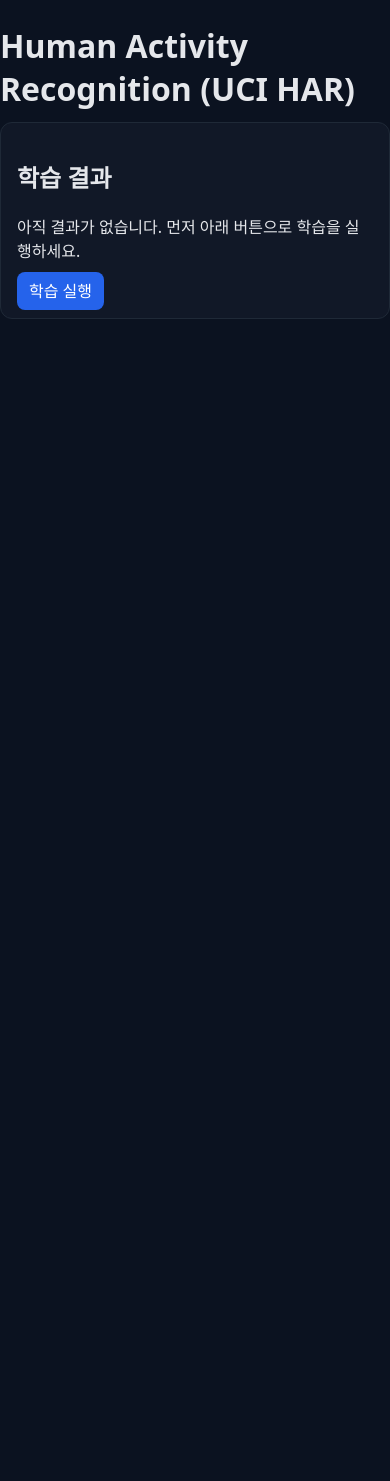
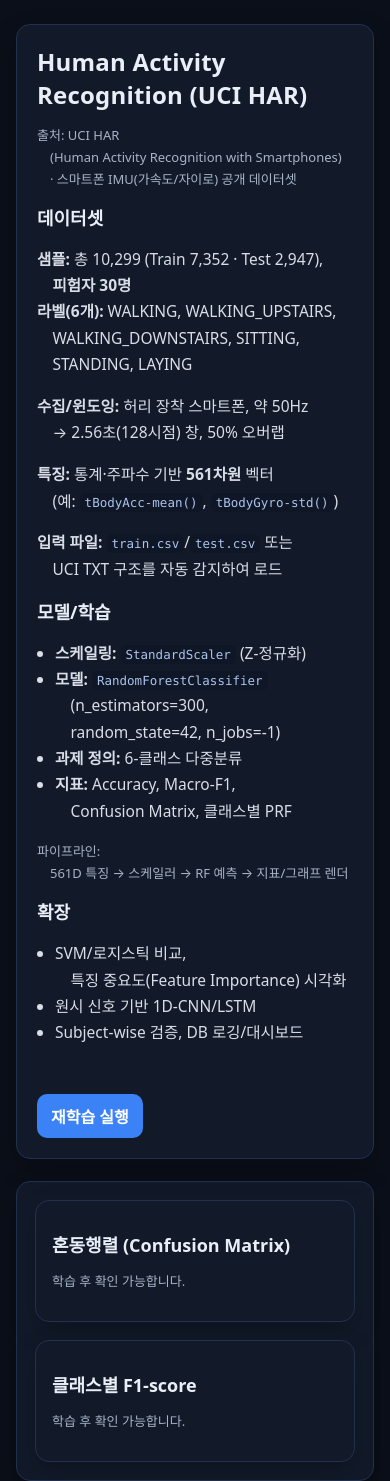
Before and after one commit to dPdms21/PHP_Web-Service-Application, a PHP site: page / in a window 390 px wide. Before the commit the page ends 319 px from the top, so only its background shows below. Run offline with PHP 8.4, Linux system fonts and the light colour scheme.

Commit message:
feat(har): Human Activity Recognition (HAR) web demo - Add PHP dashboard (sidebar + charts) for UCI HAR results - Add RF training script (CSV/TXT auto-load, StandardScaler, RandomForest) - Export metrics.json, confusion_matrix_rf.png, rf_model.pkl - Wire Chart.js to visualize per-class Precision/Recall/F1 - Update .gitignore (venv, outputs, caches)

```diff
--- a/human_activity_recognition/public/index.php
+++ b/human_activity_recognition/public/index.php
@@ -7,64 +7,205 @@
     <html lang="ko">
     <head>
     <meta charset="utf-8" />
-<title>HAR 대시보드</title>
+    <meta name="viewport" content="width=device-width,initial-scale=1" />
+    <title>Human Activity Recognition (UCI HAR)</title>
     <script src="https://cdn.jsdelivr.net/npm/chart.js"></script>
+
     <style>
-  body { max-width: 1000px; margin: 24px auto; font-family: system-ui, -apple-system, 'Segoe UI', Roboto, sans-serif; color:#e5e7eb; background:#0b1220; }
-  h1 { margin:0 0 12px 0; }
-  .card { background:#111827; padding:16px; border-radius:12px; margin-bottom:16px; border:1px solid #1f2937; }
-  .pill { background:#1f2937; padding:8px 12px; border-radius:999px; display:inline-block; margin-right:8px; }
-  a.btn { background:#2563eb; color:#fff; padding:8px 12px; border-radius:8px; text-decoration:none; }
+    :root{
+        --bg:#0b0f19;
+        --card:#121a2a;
+        --line:#22314f;
+        --text:#e9eef7;
+        --muted:#b4c0d3;
+        --accent:#3b82f6;
+        --codebg:#0f1625;
+    }
+    *{box-sizing:border-box}
+    html,body{height:100%}
+    body{
+        margin:0;
+        font-family: ui-sans-serif,system-ui,-apple-system,"Segoe UI",Roboto,Helvetica,Arial;
+        background:var(--bg); color:var(--text);
+    }
+    .container{
+        display:grid; grid-template-columns: 380px 1fr; gap:22px;
+        max-width: 1280px; margin: 24px auto; padding: 0 16px;
+    }
+    .sidebar,.content,.card{
+        background:var(--card); border:1px solid var(--line); border-radius:14px;
+        box-shadow: 0 10px 24px rgba(0,0,0,.25);
+    }
+    .sidebar{
+        padding:20px; position:sticky; top:16px; height:fit-content;
+    }
+    h1{margin:0 0 10px 0; font-size:24px; font-weight:800; letter-spacing:.2px}
+    h2{margin:14px 0 10px 0; font-size:18px; font-weight:700}
+    p,li,dd{color:var(--text); opacity:.92; line-height:1.7; font-size:15.5px}
+    small,.muted{color:var(--muted); font-size:13px}
+    .sidebar p,.sidebar ul,.sidebar dl{max-width: 100%}
+    .sidebar code{
+        background:var(--codebg); color:#b9d2ff; padding:2px 5px; border-radius:6px;
+        font-family: ui-monospace,SFMono-Regular,Menlo,Consolas,monospace; font-size: 12.5px;
+    }
+    .pill{
+        background:rgba(59,130,246,.15); color:#cfe2ff; border:1px solid rgba(59,130,246,.35);
+        padding:8px 12px; border-radius:999px; display:inline-block; margin: 0 8px 8px 0;
+        font-weight:700;
+    }
+    a.btn{
+        background:var(--accent); color:#fff; padding:10px 14px; border-radius:10px;
+        text-decoration:none; display:inline-block; font-weight:700
+    }
+    .content{padding:18px}
+    .grid{display:grid; grid-template-columns: 1fr; gap:18px}
+    .card{padding:16px}
+    .chart-box{position:relative; height:360px; width:100%}
+    img.cm{width:100%; height:auto; border-radius:10px; border:1px solid var(--line)}
+    @media (max-width:1000px){
+        .container{grid-template-columns:1fr}
+    }
     </style>
     </head>
     <body>
+    <div class="container">
+        <!-- LEFT: 설명 패널 -->
+        <aside class="sidebar">
         <h1>Human Activity Recognition (UCI HAR)</h1>
+        <?php if ($data): ?>
+            <div style="margin:6px 0 12px 0">
+            <span class="pill">Accuracy <?=number_format($data['accuracy']*100,2)?>%</span>
+            <span class="pill">Macro F1 <?=number_format($data['macro_f1']*100,2)?>%</span>
+            </div>
+        <?php endif; ?>
 
+        <p class="muted">출처: UCI HAR <br>&emsp;(Human Activity Recognition with Smartphones) <br>&emsp;· 스마트폰 IMU(가속도/자이로) 공개 데이터셋</p>
+
+        <h2>데이터셋</h2>
+        <p><b>샘플:</b> 총 10,299 (Train 7,352 · Test 2,947), <br>&emsp;<b>피험자 30명</b><br>
+            <b>라벨(6개):</b> WALKING, WALKING_UPSTAIRS, <br>&emsp;WALKING_DOWNSTAIRS, SITTING, <br>&emsp;STANDING, LAYING</p>
+        <p><b>수집/윈도잉:</b> 허리 장착 스마트폰, 약 50Hz <br>&emsp;→ 2.56초(128시점) 창, 50% 오버랩</p>
+        <p><b>특징:</b> 통계·주파수 기반 <b>561차원</b> 벡터 <br>&emsp;(예: <code>tBodyAcc-mean()</code>, <code>tBodyGyro-std()</code>)</p>
+        <p><b>입력 파일:</b> <code>train.csv</code>/<code>test.csv</code> 또는 <br>&emsp;UCI TXT 구조를 자동 감지하여 로드</p>
+
+        <h2>모델/학습</h2>
+        <ul style="padding-left:18px">
+            <li><b>스케일링:</b> <code>StandardScaler</code> (Z-정규화)</li>
+            <li><b>모델:</b> <code>RandomForestClassifier</code> <br>&emsp;(n_estimators=300, <br>&emsp;random_state=42, n_jobs=-1)</li>
+            <li><b>과제 정의:</b> 6-클래스 다중분류</li>
+            <li><b>지표:</b> Accuracy, Macro-F1, <br>&emsp;Confusion Matrix, 클래스별 PRF</li>
+        </ul>
+        <p class="muted">파이프라인: <br>&emsp;561D 특징 → 스케일러 → RF 예측 → 지표/그래프 렌더</p>
+
+        <h2>확장</h2>
+        <ul style="padding-left:18px">
+            <li>SVM/로지스틱 비교, <br>&emsp;특징 중요도(Feature Importance) 시각화</li>
+            <li>원시 신호 기반 1D-CNN/LSTM</li>
+            <li>Subject-wise 검증, DB 로깅/대시보드</li>
+        </ul>
+        <br>
+        <div style="margin-top:10px"><a class="btn" href="train.php">재학습 실행</a></div>
+        </aside>
+
+        <!-- RIGHT: 그래프 2개 -->
+        <main class="content">
+        <div class="grid">
+
+            <!-- Confusion Matrix: 이미지로 표시 -->
             <div class="card">
-    <h2>학습 결과</h2>
-    <?php if ($data): ?>
-      <span class="pill">Accuracy: <b><?=number_format($data['accuracy'] * 100, 2)?>%</b></span>
-      <span class="pill">Macro F1: <b><?=number_format($data['macro_f1'] * 100, 2)?>%</b></span>
-      <a class="btn" href="train.php">재학습 실행</a>
+            <h2>혼동행렬 (Confusion Matrix)</h2>
+            <?php if ($data && file_exists($root.'/outputs/confusion_matrix_rf.png')): ?>
+                <img class="cm" src="../outputs/confusion_matrix_rf.png" alt="Confusion Matrix">
             <?php else: ?>
-      <p>아직 결과가 없습니다. 먼저 아래 버튼으로 학습을 실행하세요.</p>
-      <a class="btn" href="train.php">학습 실행</a>
+                <p class="muted">학습 후 확인 가능합니다.</p>
             <?php endif; ?>
             </div>
 
+            <!-- F1 / Precision / Recall -->
+            <div class="card">
+            <h2>클래스별 F1-score</h2>
             <?php if ($data): ?>
-    <div class="card">
-      <h2>혼동행렬</h2>
-      <canvas id="cm"></canvas>
+                <div class="chart-box"><canvas id="f1"></canvas></div>
+            <?php else: ?>
+                <p class="muted">학습 후 확인 가능합니다.</p>
+            <?php endif; ?>
             </div>
 
-    <div class="card">
-      <h2>클래스별 F1</h2>
-      <canvas id="f1"></canvas>
+        </div>
+        </main>
     </div>
 
+    <?php if ($data): ?>
     <script>
-      const labels = <?=json_encode($data['labels'])?>;
-      const cm = <?=json_encode($data['confusion_matrix'])?>;
-      const f1 = <?=json_encode(array_map(fn($c) => $c['f1'], $data['per_class']))?>;
+    // ===== Per-class Precision / Recall / F1 : Grouped Bar =====
+    const labels   = <?= json_encode($data['labels']) ?>;
+    const perClass = <?= json_encode($data['per_class']) ?>;
 
-      // 혼동행렬을 true별 stacked bar로 표현
-      const cmDatasets = cm.map((row, i) => ({
-        label: 'True: ' + labels[i],
-        data: row,
-        borderWidth: 1
-      }));
-      new Chart(document.getElementById('cm'), {
+    const precisions = labels.map(l => (perClass[l]?.precision ?? 0));
+    const recalls    = labels.map(l => (perClass[l]?.recall ?? 0));
+    const f1s        = labels.map(l => (perClass[l]?.f1 ?? 0));
+    const displayLabels = labels.map(l => l.includes('_') ? l.split('_') : l);
+
+    const ticksColor = '#dbe7ff';
+    const gridColor  = 'rgba(219,231,255,0.15)';
+
+    new Chart(document.getElementById('f1').getContext('2d'), {
         type: 'bar',
-        data: { labels, datasets: cmDatasets },
-        options: { responsive: true, scales:{ x:{stacked:true}, y:{stacked:true, beginAtZero:true} }, plugins:{ legend:{ position:'bottom' } } }
-      });
-
-      // 클래스별 F1 막대
-      new Chart(document.getElementById('f1'), {
-        type: 'bar',
-        data: { labels, datasets: [{ label:'F1-score', data: f1, borderWidth:1 }] },
-        options: { responsive: true, scales: { y: { beginAtZero:true, max:1 } } }
+        data: {
+        labels: displayLabels,
+        datasets: [
+            {
+            label: 'Precision',
+            data: precisions,
+            backgroundColor: 'rgba(99, 102, 241, 0.85)',
+            borderWidth: 0,
+            categoryPercentage: 0.7,
+            barPercentage: 0.8
+            },
+            {
+            label: 'Recall',
+            data: recalls,
+            backgroundColor: 'rgba(16, 185, 129, 0.85)',
+            borderWidth: 0,
+            categoryPercentage: 0.7,
+            barPercentage: 0.8
+            },
+            {
+            label: 'F1-score',
+            data: f1s,
+            backgroundColor: 'rgba(59, 130, 246, 0.85)',
+            borderWidth: 0,
+            categoryPercentage: 0.7,
+            barPercentage: 0.8
+            }
+        ]
+        },
+        options: {
+        responsive: true,
+        maintainAspectRatio: false,
+        layout: { padding: { left: 8, right: 8, top: 4, bottom: 14 } },
+        scales: {
+            x: {
+            offset: true,
+            ticks: { color: ticksColor, autoSkip: false, padding: 8, minRotation: 0, maxRotation: 0 },
+            grid: { color: gridColor }
+            },
+            y: {
+            beginAtZero: true,
+            max: 1,
+            ticks: { color: ticksColor, stepSize: 0.2 },
+            grid: { color: gridColor }
+            }
+        },
+        plugins: {
+            legend: { position: 'top', labels: { color: ticksColor } },
+            tooltip: {
+            callbacks: {
+                label: (ctx) => ` ${ctx.dataset.label}: ${ctx.parsed.y.toFixed(3)}`
+            }
+            }
+        }
+        }
     });
     </script>
 <?php endif; ?>
```
Also changed, not shown: human_activity_recognition/public/index2.php (added, +243 -0 lines), 2 other files. Lines whose indentation alone changed are shown as unchanged.
